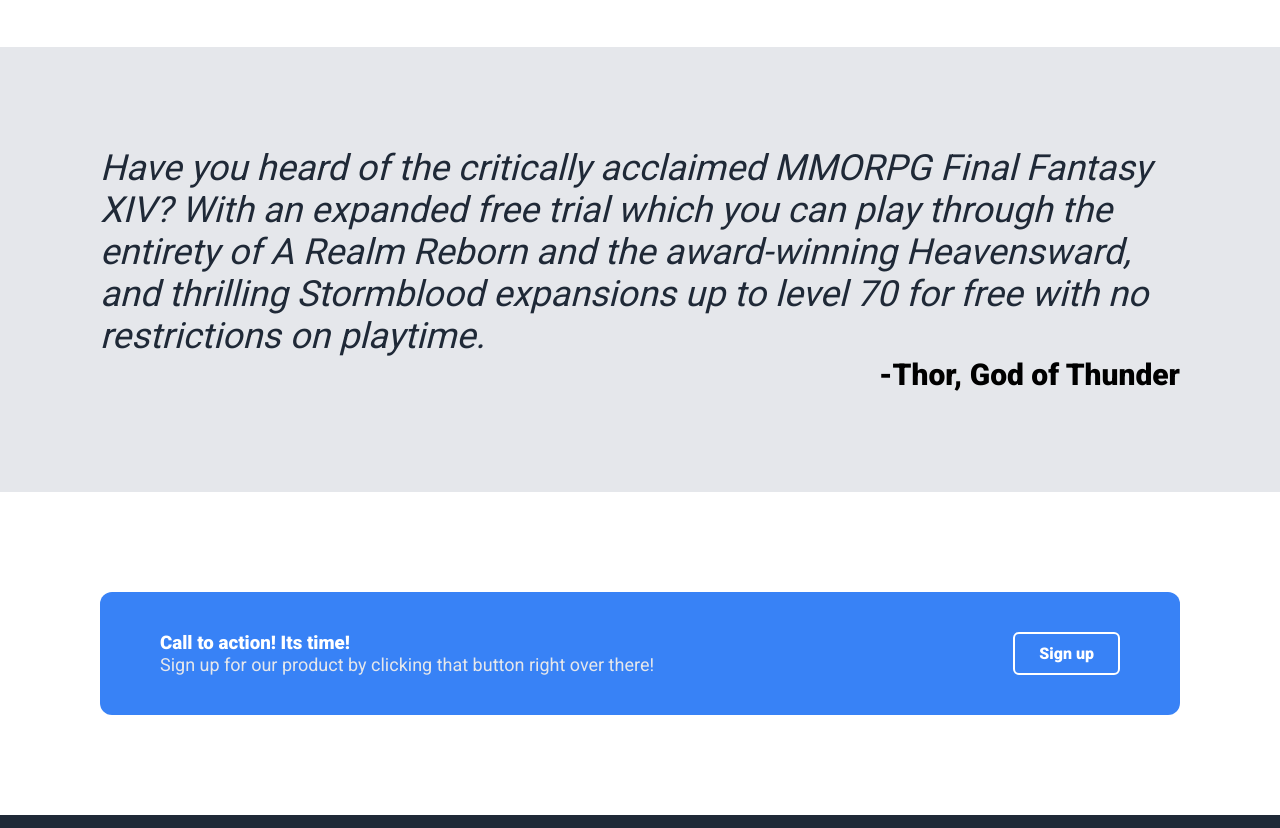
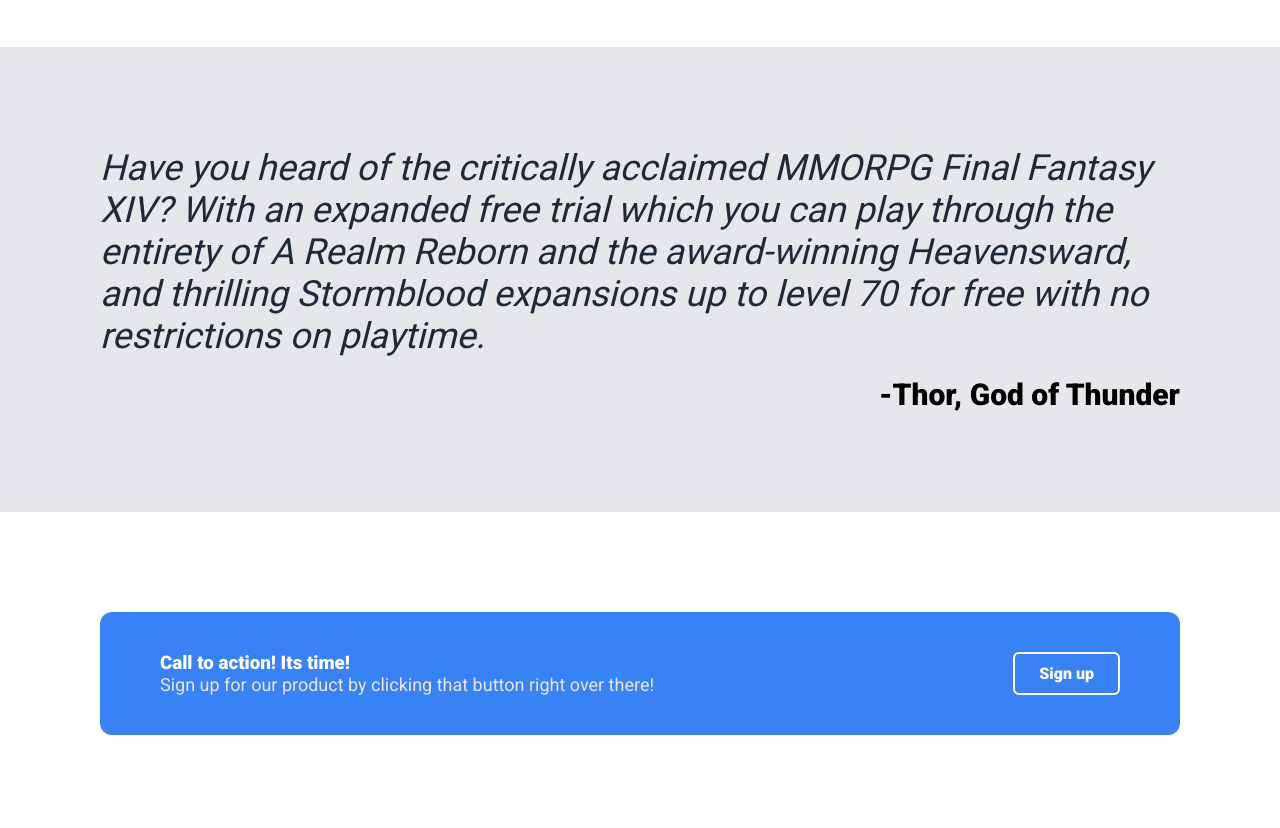
Before and after one commit to Contheo04/odin-landing, a plain HTML site: page index.html in a window 1280 px wide. Shown: the part 914-1742 px from the top of the page. Drawn offline with Linux system fonts and the light colour scheme.

Commit message:
minor change

```diff
--- a/style.css
+++ b/style.css
@@ -149,6 +149,8 @@ img {
 .section3 {
     background-color: #e5e7eb;
     padding: 100px;
+    display: flex;
+    align-items: center;
 }
 
 .quote {
@@ -162,6 +164,7 @@ img {
     text-align: right;
     font-weight: 900;
     font-size: 30px;
+    margin-top: 20px;
 }
 
 
```
